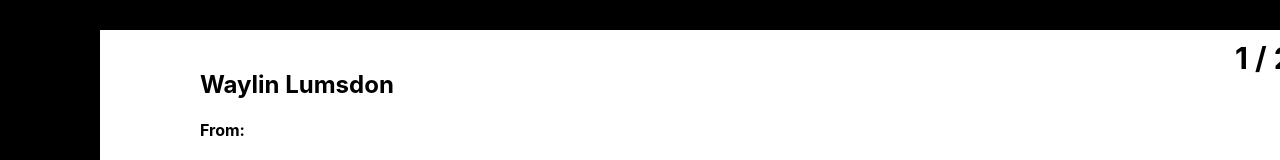
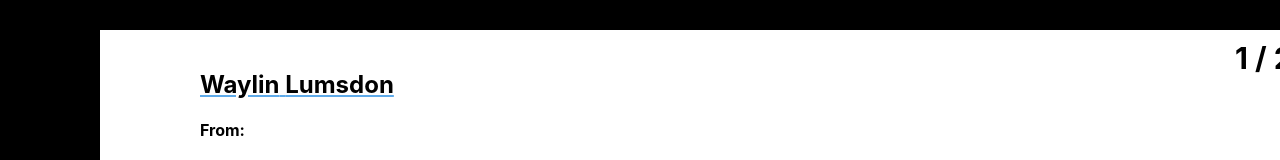
Before and after one commit to azakimi123/react3-afternoon-project, a React (Create React App) app: page / in a window 1280 px wide. Shown: the part 180-340 px from the top of the page. Built offline with nearby package versions, Linux system fonts and the light colour scheme.

Commit message:
name underline added

```diff
--- a/src/Components/Card.js
+++ b/src/Components/Card.js
@@ -7,14 +7,14 @@ function Card(props) {
     return(
         <div className='card'>
             <section className='inner-text'>
-            <h2>{props.info.firstName} {props.info.lastName}</h2>
+            <h2 className='person-name'>{props.info.firstName} {props.info.lastName}</h2>
             <h4>From: </h4> <p>{props.info.city} {props.info.country}</p>
             <h4>Employer: </h4><p>{props.info.employer}</p>
             <section>
                 <h4>Favorite Movies: </h4>
-                <ol>1.{props.info.favoriteMovies[0]}</ol>
-                <ol>2.{props.info.favoriteMovies[1]}</ol>
-                <ol>3.{props.info.favoriteMovies[2]}</ol>
+                <ol>1. {props.info.favoriteMovies[0]}</ol>
+                <ol>2. {props.info.favoriteMovies[1]}</ol>
+                <ol>3. {props.info.favoriteMovies[2]}</ol>
             </section>
             </section>
         </div>
```
